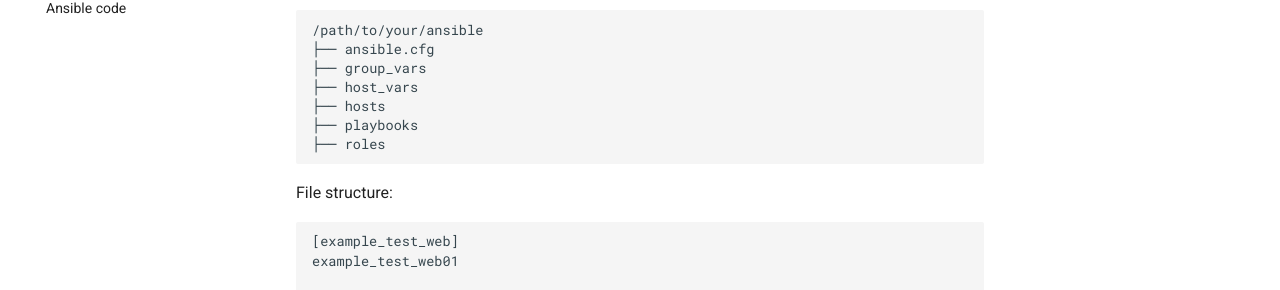
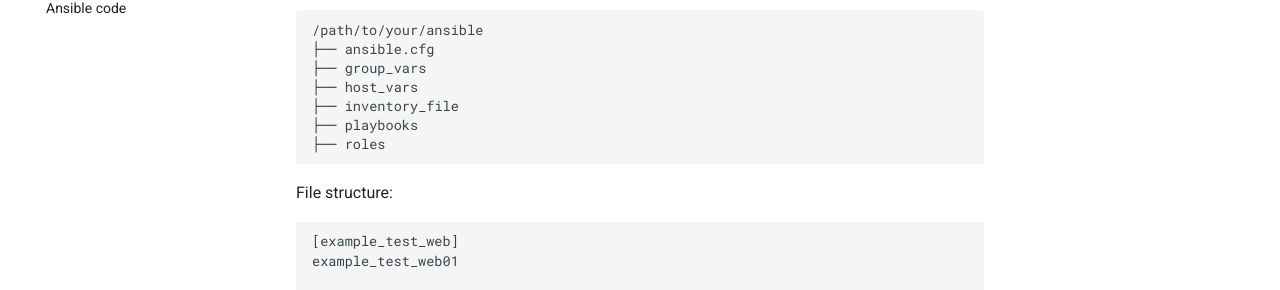
Before and after one commit to telekom-mms/ansible-bad-and-good-practices, an MkDocs documentation site: the page built from docs/separate_production_and_staging_inventory.md, in a window 1280 px wide and 900 px high. Shown: the part 446-736 px from the top of the window. Built offline with MkDocs 1.6.1 and Material for MkDocs 9.7.7, drawn with Linux system fonts in a browser that asks for light colours.

Commit message:
Feat(NOISSUE): Renamed "hosts" to "inventory_file"

````diff
--- a/docs/separate_production_and_staging_inventory.md
+++ b/docs/separate_production_and_staging_inventory.md
@@ -13,7 +13,7 @@ Folder structure:
 ├── ansible.cfg
 ├── group_vars
 ├── host_vars
-├── hosts
+├── inventory_file
 ├── playbooks
 ├── roles
 ```
````
